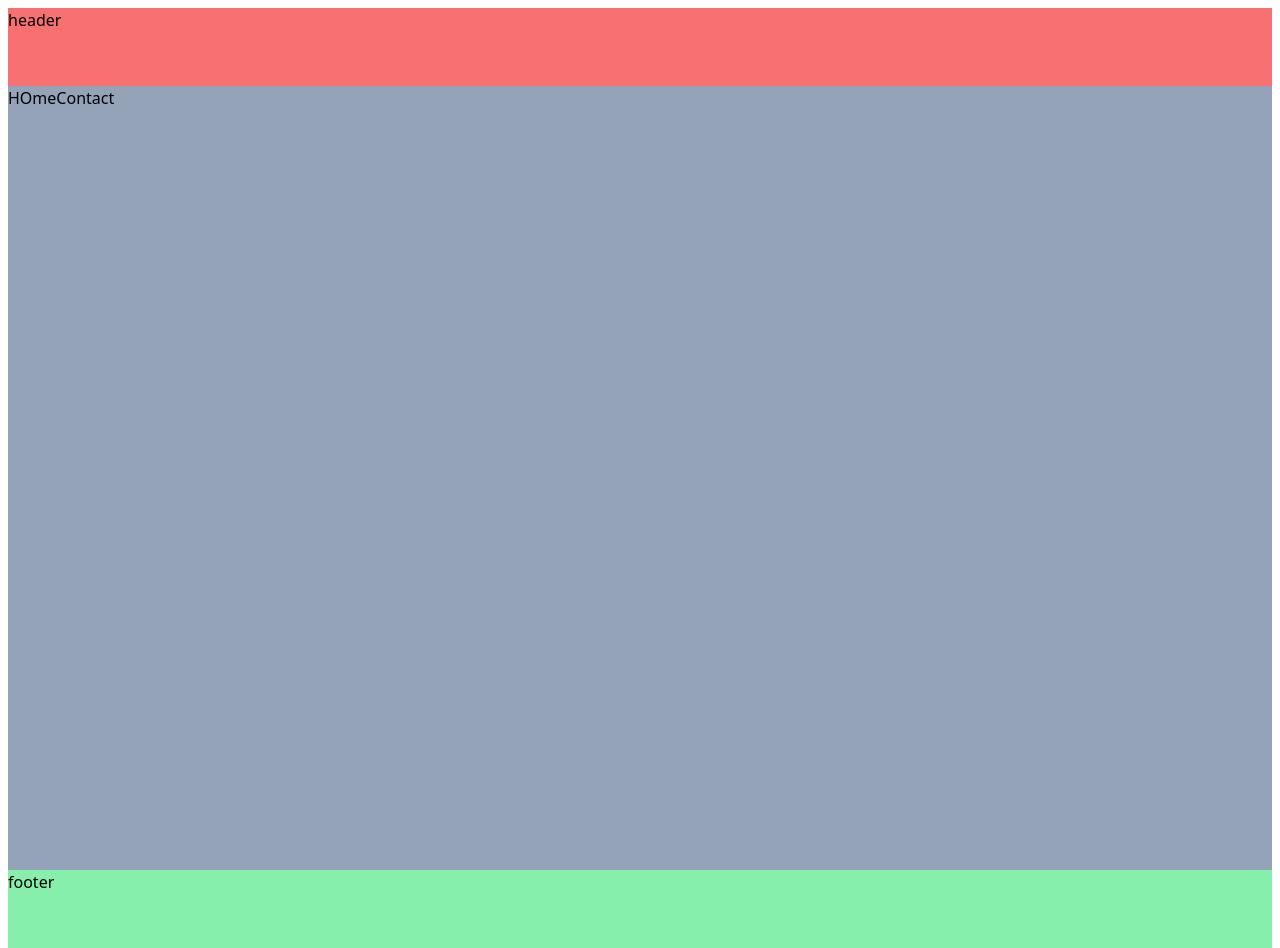
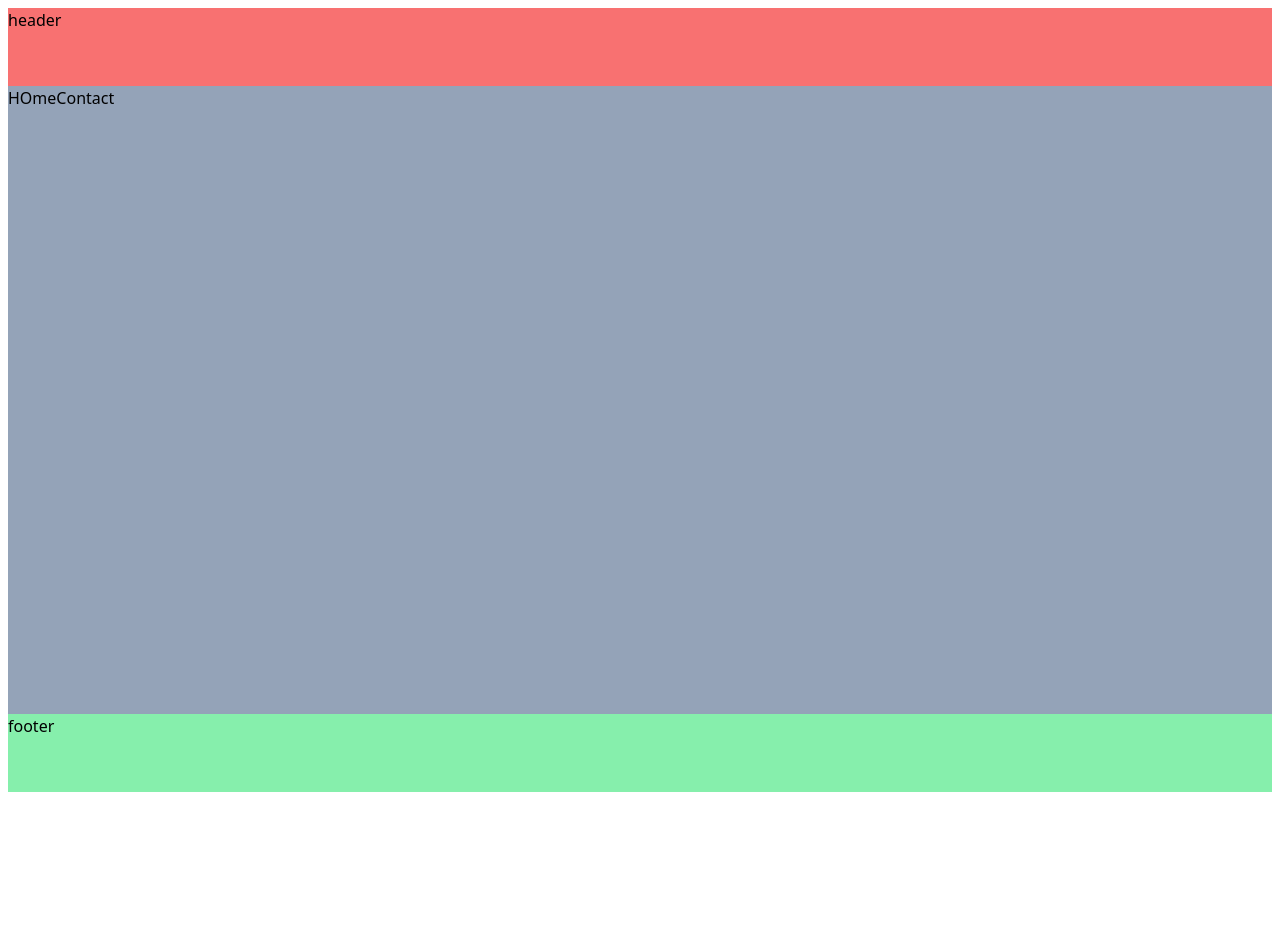
Before and after one commit to Kwonojae/AI-With-React.ts, a React (Vite) app: page / in a window 1280 px wide. After the commit the page ends 800 px from the top, so only its background shows below. Built offline with nearby package versions, Linux system fonts and the light colour scheme; a web font is replaced by a local one.

Commit message:
layout flex-1수정

```diff
--- a/src/App.tsx
+++ b/src/App.tsx
@@ -6,9 +6,9 @@ import Header from "./components/layout/Header";
 export default function App() {
   //layout 만들었어
   return (
-    <div className=" flex-col h-screen w-screen p-2">
+    <div className="flex flex-col h-screen w-screen p-2">
       <Header />
-      <main className="flex-1 h-full bg-slate-400">
+      <main className="flex-1 bg-slate-400">
         <Outlet />
       </main>
       <Footer />
--- a/src/components/layout/Footer.tsx
+++ b/src/components/layout/Footer.tsx
@@ -1,6 +1,6 @@
 export default function Footer() {
   return (
-    <footer className="flex-1 h-[78px] bg-green-300">
+    <footer className=" h-[78px] bg-green-300">
       <div>footer</div>
     </footer>
   );
--- a/src/components/layout/Header.tsx
+++ b/src/components/layout/Header.tsx
@@ -1,6 +1,6 @@
 export default function Header() {
   return (
-    <header className="sticky w-full h-[78px] top-0 bg-red-400">
+    <header className=" sticky w-full h-[78px] top-0 bg-red-400">
       <div>header</div>
     </header>
   );
```
